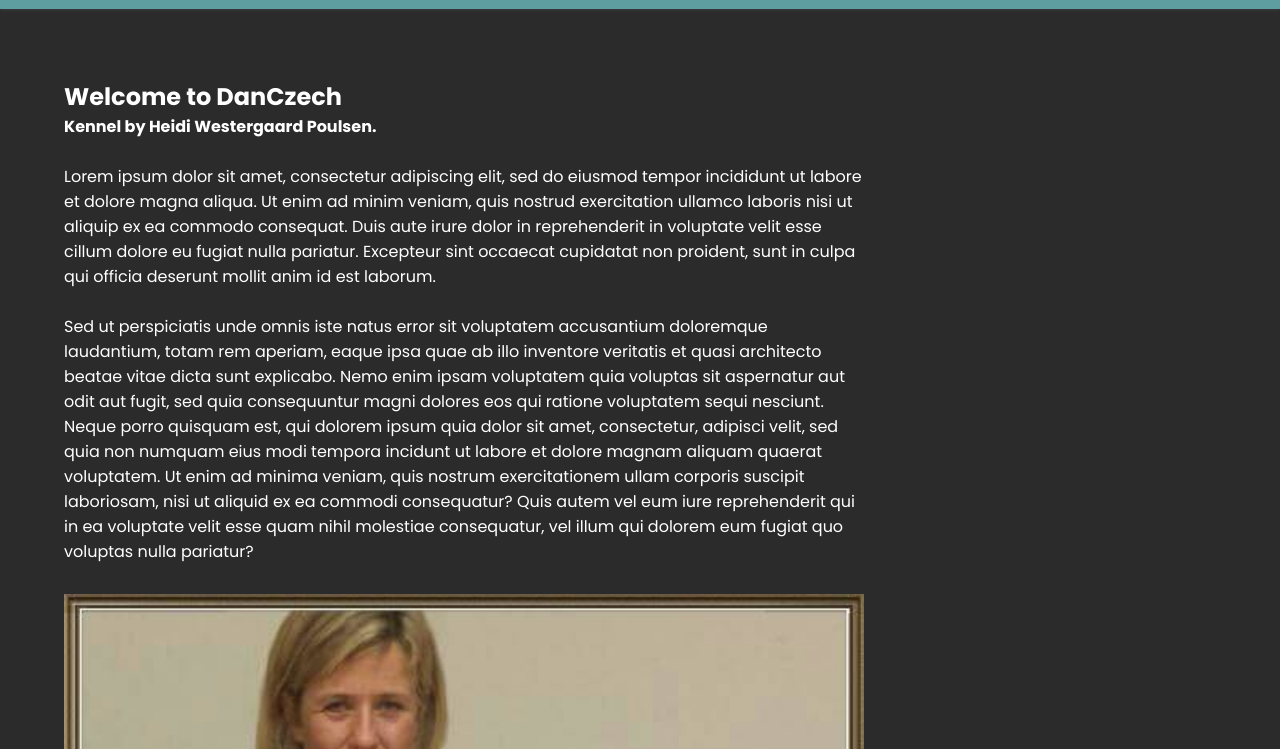
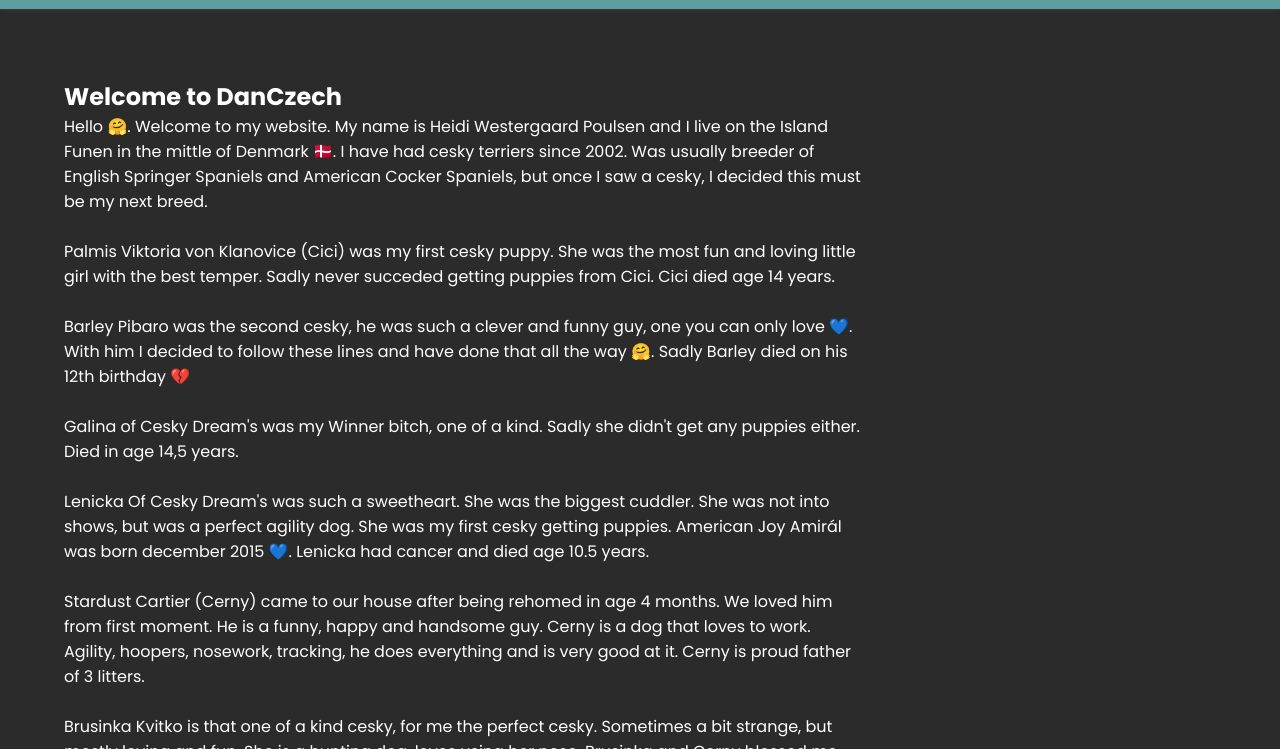
Before and after one commit to MortenMiddelklog/DanCzech5, a plain HTML site: page index.html in a window 1280 px wide. Shown: the part 51-800 px from the top of the page. Drawn offline with Linux system fonts and the light colour scheme; a web font is replaced by a local one.

Commit message:
Add files via upload

```diff
--- a/index.html
+++ b/index.html
@@ -23,8 +23,8 @@
                 </div>
                 <div class="menu-items">
                     <li><a href="./">Home</a></li>
-                    <li><a href="./about">About Ceski's</a></li>
-                    <li><a href="./work">Working Ceski's</a></li>
+                    <li><a href="./about">About Cesky's</a></li>
+                    <li><a href="./work">Working Cesky's</a></li>
                     <li><a href="./kennel">Kennel</a></li>
                     <li><a href="./gallery">Gallery</a></li>
                     <li><a href="./news">Puppy news</a></li>
@@ -39,20 +39,23 @@
                 <div>
                     <h2>Welcome to DanCzech</h2>
                     <p>
-                        <strong>Kennel by Heidi Westergaard Poulsen.</strong><br><br>
-                        Lorem ipsum dolor sit amet, consectetur adipiscing elit, sed do eiusmod tempor incididunt ut labore et dolore magna aliqua.
-                        Ut enim ad minim veniam, quis nostrud exercitation ullamco laboris nisi ut aliquip ex ea commodo consequat.
-                        Duis aute irure dolor in reprehenderit in voluptate velit esse cillum dolore eu fugiat nulla pariatur.
-                        Excepteur sint occaecat cupidatat non proident, sunt in culpa qui officia deserunt mollit anim id est laborum.
-                        <br><br>
-                        Sed ut perspiciatis unde omnis iste natus error sit voluptatem accusantium doloremque laudantium, totam rem aperiam,
-                        eaque ipsa quae ab illo inventore veritatis et quasi architecto beatae vitae dicta sunt explicabo.
-                        Nemo enim ipsam voluptatem quia voluptas sit aspernatur aut odit aut fugit,
-                        sed quia consequuntur magni dolores eos qui ratione voluptatem sequi nesciunt.
-                        Neque porro quisquam est, qui dolorem ipsum quia dolor sit amet, consectetur, adipisci velit,
-                        sed quia non numquam eius modi tempora incidunt ut labore et dolore magnam aliquam quaerat voluptatem.
-                        Ut enim ad minima veniam, quis nostrum exercitationem ullam corporis suscipit laboriosam, nisi ut aliquid ex ea commodi consequatur?
-                        Quis autem vel eum iure reprehenderit qui in ea voluptate velit esse quam nihil molestiae consequatur, vel illum qui dolorem eum fugiat quo voluptas nulla pariatur?
+                        Hello 🤗. Welcome to my website. My name is Heidi Westergaard Poulsen and I live on the Island Funen in the mittle of Denmark 🇩🇰. I have had cesky terriers since 2002.
+                        Was usually breeder of English Springer Spaniels and American Cocker Spaniels, but once I saw a cesky, I decided this must be my next breed.<br><br>
+
+                        Palmis Viktoria von Klanovice (Cici) was my first cesky puppy. She was the most fun and loving little girl with the best temper. Sadly never succeded getting puppies from Cici. Cici died age 14 years.<br><br>
+
+                        Barley Pibaro was the second cesky, he was such a clever and funny guy, one you can only love 💙. With him I decided to follow these lines and have done that all the way 🤗. Sadly Barley died on his 12th birthday 💔 <br><br>
+
+                        Galina of Cesky Dream's was my Winner bitch, one of a kind. Sadly she didn't get any puppies either. Died in age 14,5 years.<br><br>
+
+                        Lenicka Of Cesky Dream's was such a sweetheart. She was the biggest cuddler. She was not into shows, but was a perfect agility dog. She was my first cesky getting puppies. American Joy Amirál was born december 2015 💙. Lenicka had cancer and died age 10.5 years.<br><br>
+
+                        Stardust Cartier (Cerny) came to our house after being rehomed in age 4 months. We loved him from first moment. He is a funny, happy and handsome guy. Cerny is a dog that loves to work. Agility, hoopers, nosework, tracking, he does everything and is very good at it. Cerny is proud father of 3 litters.<br><br>
+
+                        Brusinka Kvitko is that one of a kind cesky, for me the perfect cesky. Sometimes a bit strange, but mostly loving and fun. She is a hunting dog, loves using her nose. Brusinka and Cerny blessed me with 2 beautiful litters.<br><br>
+
+                        DanCzech Cinie is the daughter of Brusinka and Cerny. Cinie is a sweet, loving, funny and beautiful little girl. Everyones favorit ❤️
+                        A judge told me, "she is the perfect result of what I imagine a cross between the Scottie and Sealyham would look like". Cinie loves to climb, jump and work with her nose.
                     </p>
                 </div>
                 <img src="./images/frontpageimg.jpg" alt="">
```
Also changed, not shown: about.html (+3 -3 lines), gallery.html (+2 -2 lines), kennel.html (+2 -2 lines), news.html (+3 -3 lines), work.html (+2 -2 lines).
